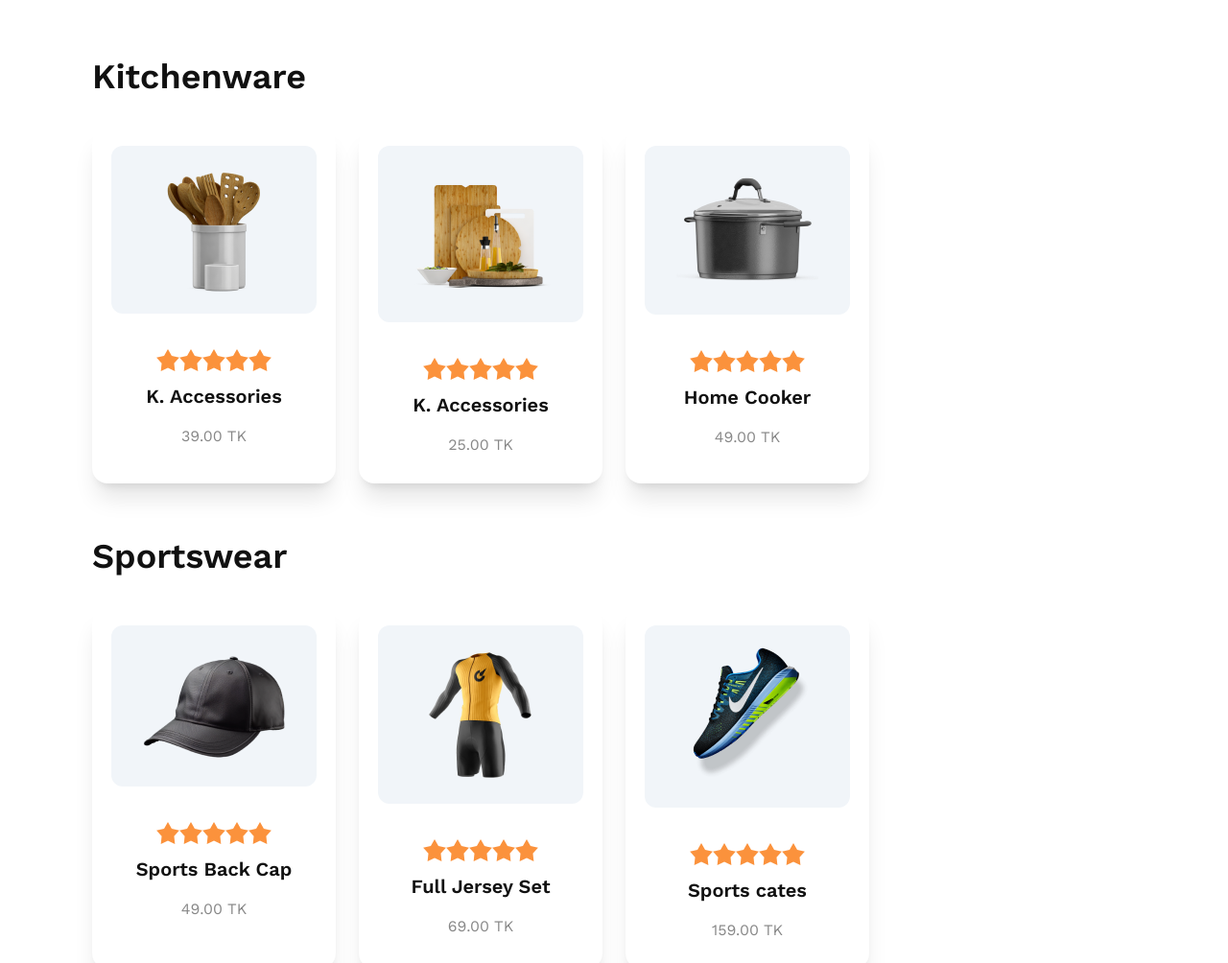
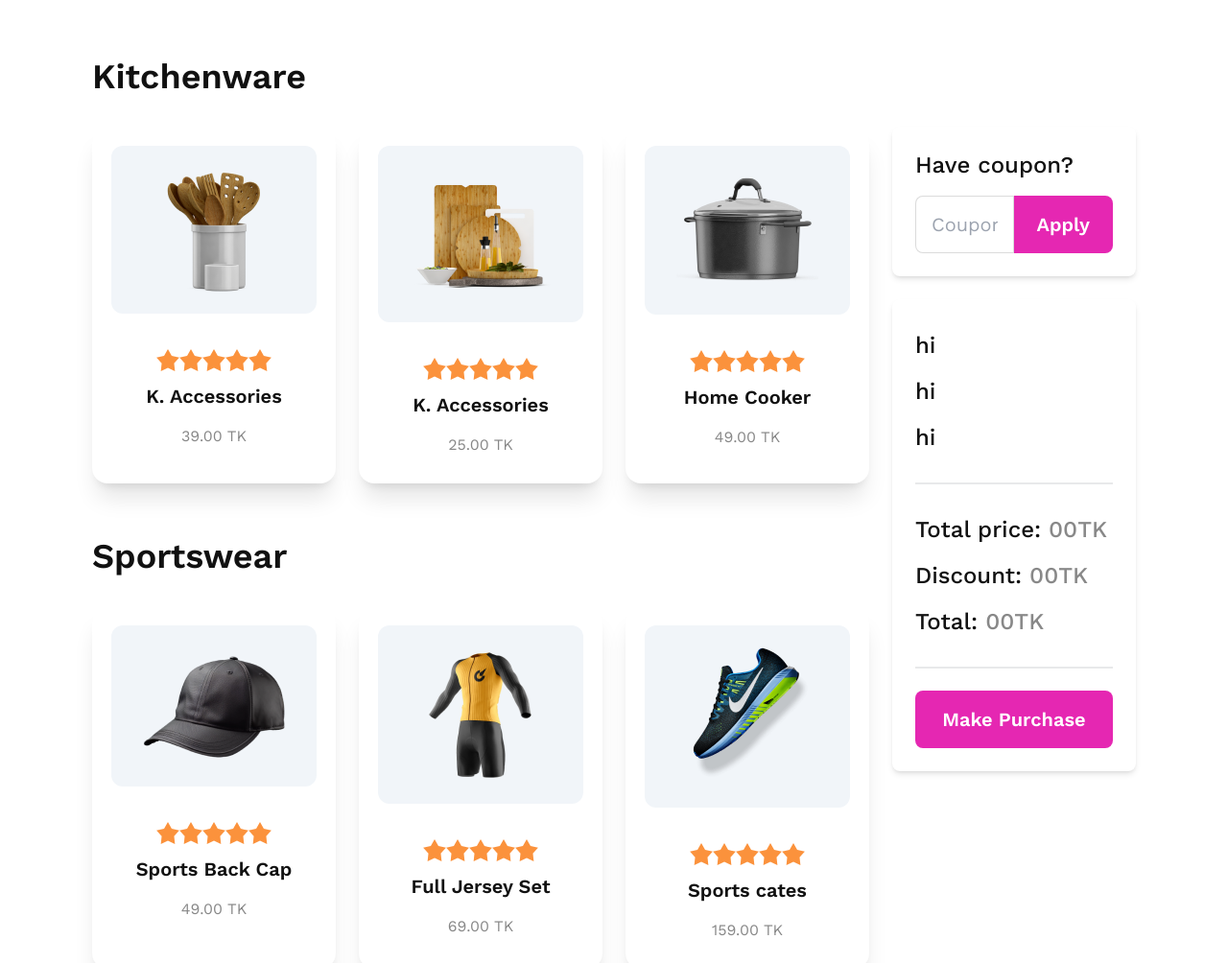
Before and after one commit to fayshal-bin-amir-002/ph-b-8-assignment-5-summer-sale, a plain HTML site: page index.html in a window 1280 px wide. Shown: the part 820-1824 px from the top of the page at 96% size. Drawn offline with nearby package versions, Linux system fonts and the light colour scheme.

Commit message:
finished design

```diff
--- a/index.html
+++ b/index.html
@@ -20,7 +20,7 @@
         }
     </style>
 </head>
-<body class="work-sans text-[#111111]">
+<body class="work-sans text-[#111111] relative">
 
     <!-- header section start -->
     <header class="bg-[#F9F6E2] mb-32">
@@ -216,12 +216,51 @@
             </div>
             <!-- side bar item container -->
             <div class="col-span-1">
+                <!-- coupon container -->
+                <div class="bg-white rounded-lg shadow-md mb-6 p-6">
+                    <p class="text-2xl font-medium mb-4">Have coupon?</p>
+                    <div class="text-xl flex w-full">
+                        <input type="text" class="border border-[#11111126] w-full rounded-l-lg outline-none px-4" placeholder="Coupon code">
+                        <button class="px-6 py-4 bg-[#E527B2] text-white font-semibold rounded-r-lg">Apply</button>
+                    </div>
+                </div>
+                <!-- title and price container -->
+                <div class="bg-white rounded-lg shadow-md p-6">
+                    <!-- item title container -->
+                    <div class="text-2xl font-medium leading-loose">
+                        <p>hi</p>
+                        <p>hi</p>
+                        <p>hi</p>
+                    </div>
 
+                    <div class="divider"></div>
+
+                    <!-- item price container -->
+                    <div class="text-2xl font-medium leading-loose">
+                        <p>Total price: <span class="text-[#11111180]">00</span><span class="text-[#11111180]">TK</span></p>
+                        <p>Discount: <span class="text-[#11111180]">00</span><span class="text-[#11111180]">TK</span></p>
+                        <p>Total: <span class="text-[#11111180]">00</span><span class="text-[#11111180]">TK</span></p>
+                    </div>
+
+                    <div class="divider"></div>
+
+                    <button id="btn-makePurchase" class="py-4 text-white font-semibold text-xl bg-[#E527B2] rounded-lg w-full">Make Purchase</button>
+                </div>
             </div>
         </div>
     </main>
     <!-- main section end -->
 
+    <!-- purchases confirmation popup card -->
+    <div id="purchase-popup" class="min-h-full min-w-full flex justify-center items-center bg-[#11111166] absolute top-0 left-0 hidden">
+        <div class="bg-white p-24 text-center rounded-2xl">
+            <img src="images/congo.png" class="inline mb-10">
+            <h3 class="text-5xl font-bold mb-4">Congratulations</h3>
+            <p class="opacity-50 text-xl mb-10">Your Purchase the product</p>
+            <button class="max-w-max py-4 px-11 text-white font-semibold text-xl bg-[#E527B2] rounded-lg"
+            id="btn-goHome">Go Home</button>
+        </div>
+    </div>
 
     <script src="script.js"></script>
 </body>
--- a/script.js
+++ b/script.js
@@ -0,0 +1,7 @@
+document.getElementById('btn-goHome').addEventListener('click', function() {
+    document.getElementById('purchase-popup').classList.add('hidden');
+});
+
+document.getElementById('btn-makePurchase').addEventListener('click', function() {
+    document.getElementById('purchase-popup').classList.remove('hidden');
+});
```
